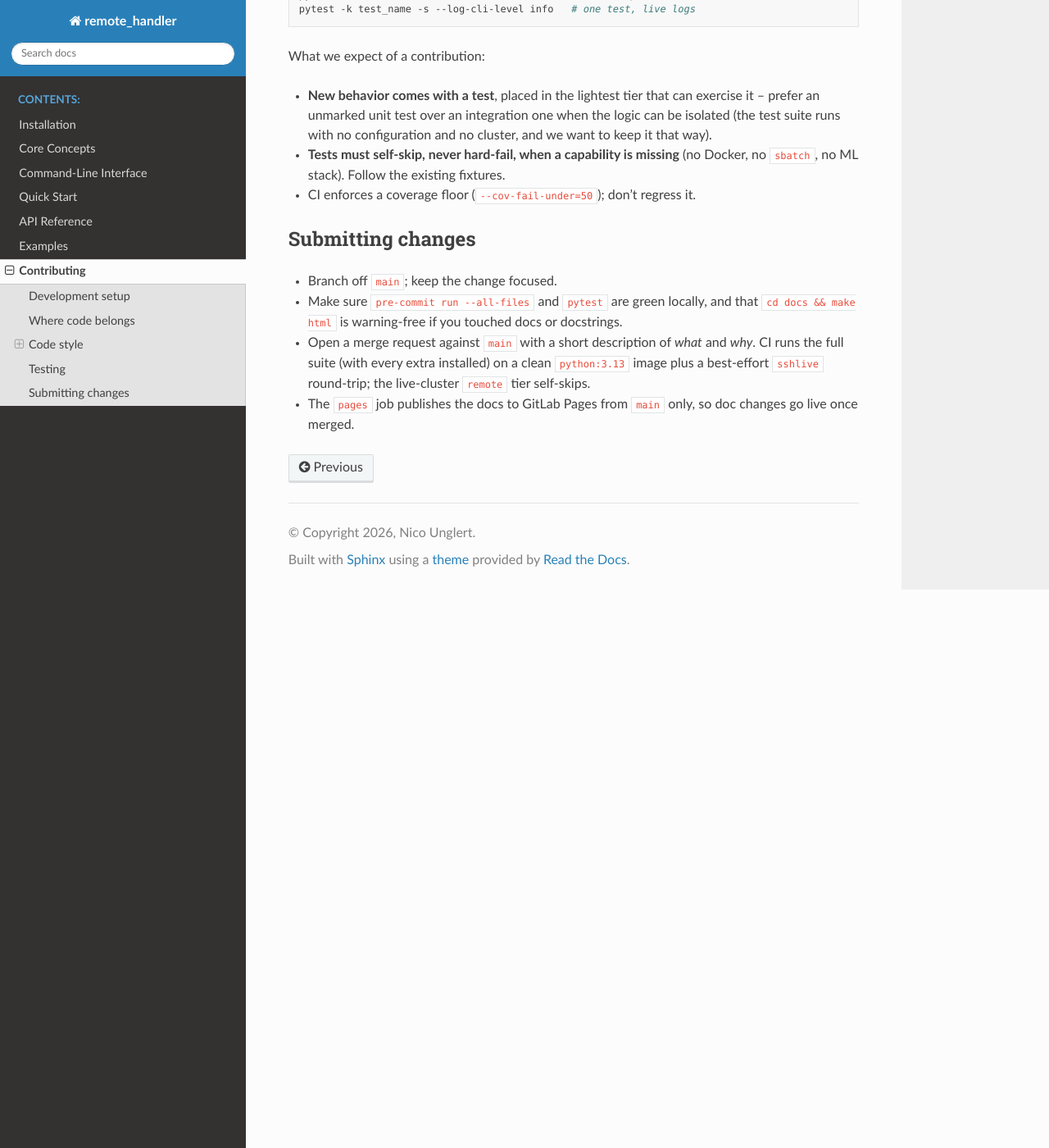
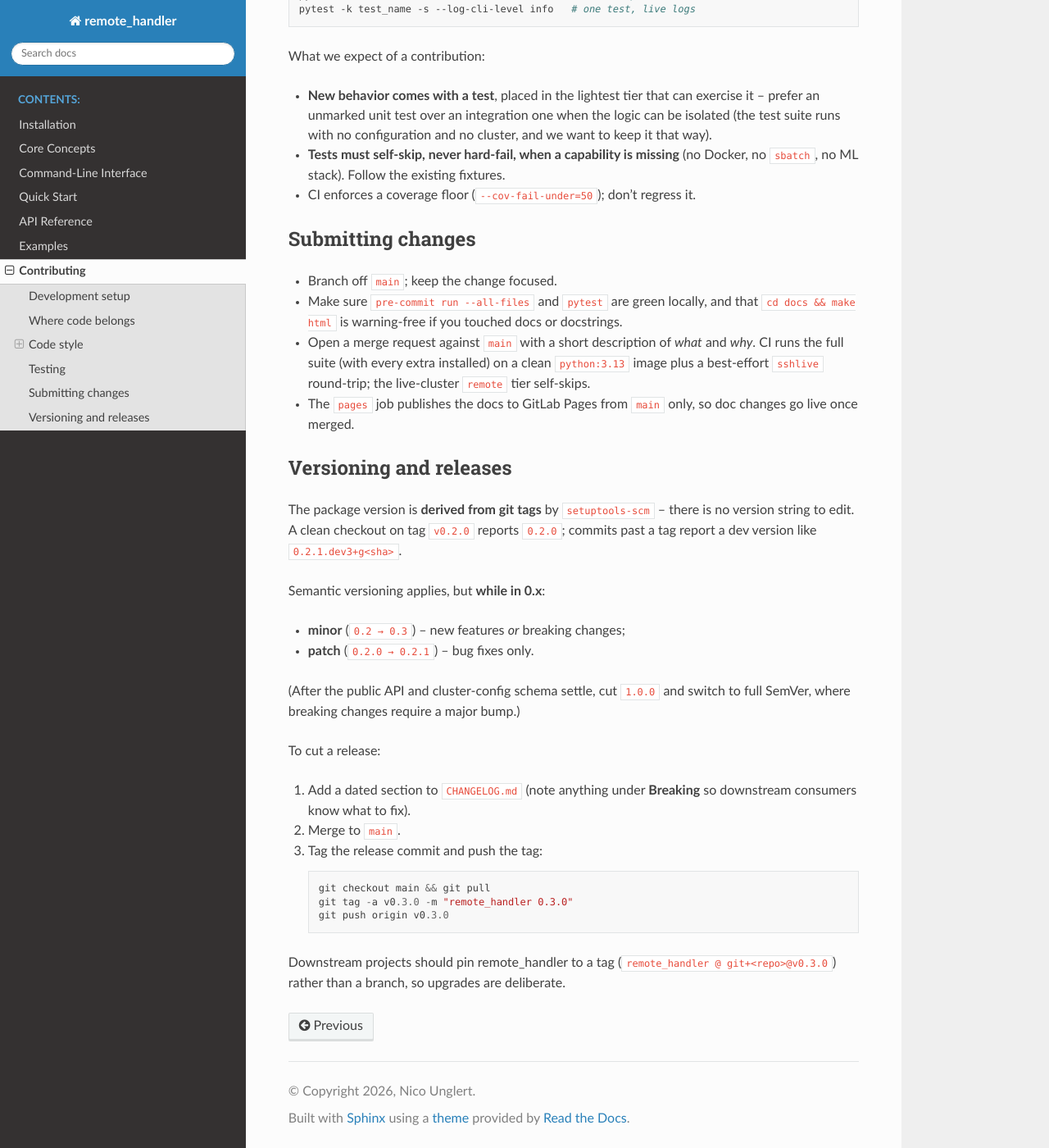
Before and after one commit to nunglert/remote_handler, a Sphinx documentation site: the page built from docs/source/contributing.rst, in a window 1280 px wide and 1400 px high, scrolled down 2718 px. Shown: the whole window at 82% size. Built offline with Sphinx 7.4.7 and the Read the Docs theme 3.1.0, drawn with Linux system fonts in a browser that asks for light colours.

Commit message:
Set up tag-driven versioning

```diff
--- a/docs/source/contributing.rst
+++ b/docs/source/contributing.rst
@@ -155,3 +155,33 @@ Submitting changes
   live-cluster ``remote`` tier self-skips.
 - The ``pages`` job publishes the docs to GitLab Pages from ``main`` only, so
   doc changes go live once merged.
+
+Versioning and releases
+-----------------------
+
+The package version is **derived from git tags** by ``setuptools-scm`` -- there
+is no version string to edit. A clean checkout on tag ``v0.2.0`` reports
+``0.2.0``; commits past a tag report a dev version like ``0.2.1.dev3+g<sha>``.
+
+Semantic versioning applies, but **while in 0.x**:
+
+- **minor** (``0.2 → 0.3``) -- new features *or* breaking changes;
+- **patch** (``0.2.0 → 0.2.1``) -- bug fixes only.
+
+(After the public API and cluster-config schema settle, cut ``1.0.0`` and
+switch to full SemVer, where breaking changes require a major bump.)
+
+To cut a release:
+
+#. Add a dated section to ``CHANGELOG.md`` (note anything under **Breaking** so
+   downstream consumers know what to fix).
+#. Merge to ``main``.
+#. Tag the release commit and push the tag::
+
+      git checkout main && git pull
+      git tag -a v0.3.0 -m "remote_handler 0.3.0"
+      git push origin v0.3.0
+
+Downstream projects should pin remote_handler to a tag
+(``remote_handler @ git+<repo>@v0.3.0``) rather than a branch, so upgrades are
+deliberate.
```
Also changed, not shown: CHANGELOG.md (added, +64 -0 lines), pyproject.toml (+11 -2 lines), .gitlab-ci.yml.
